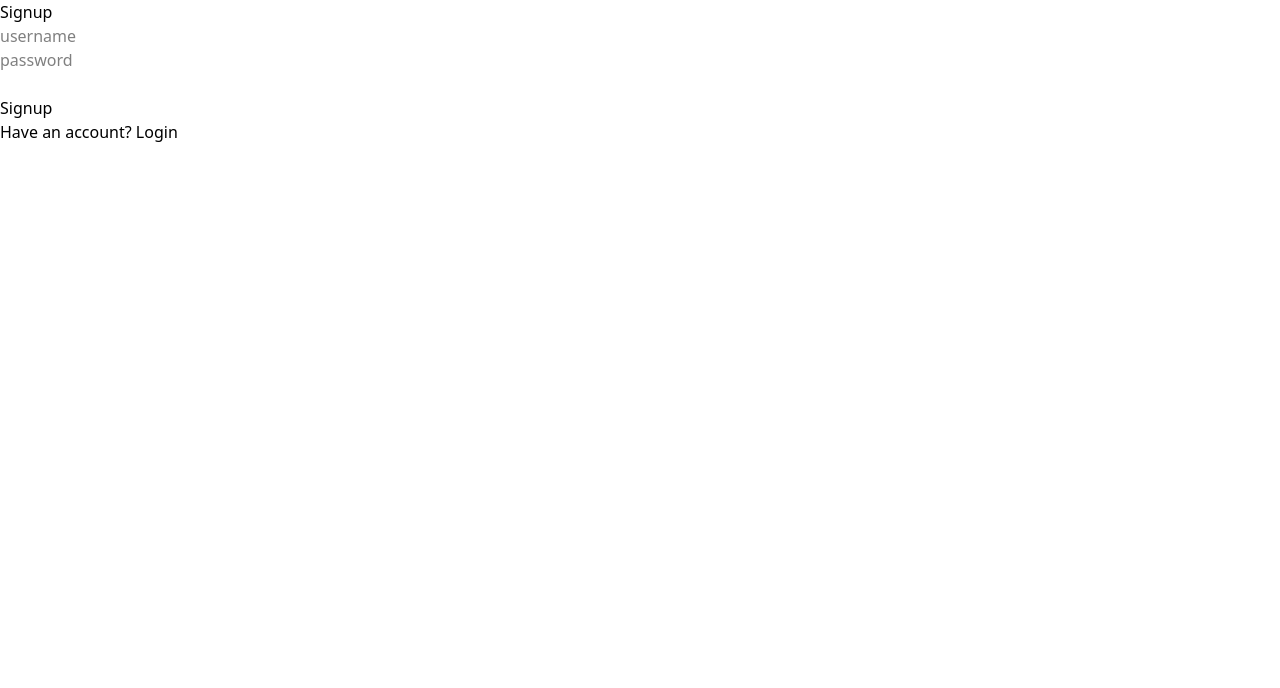
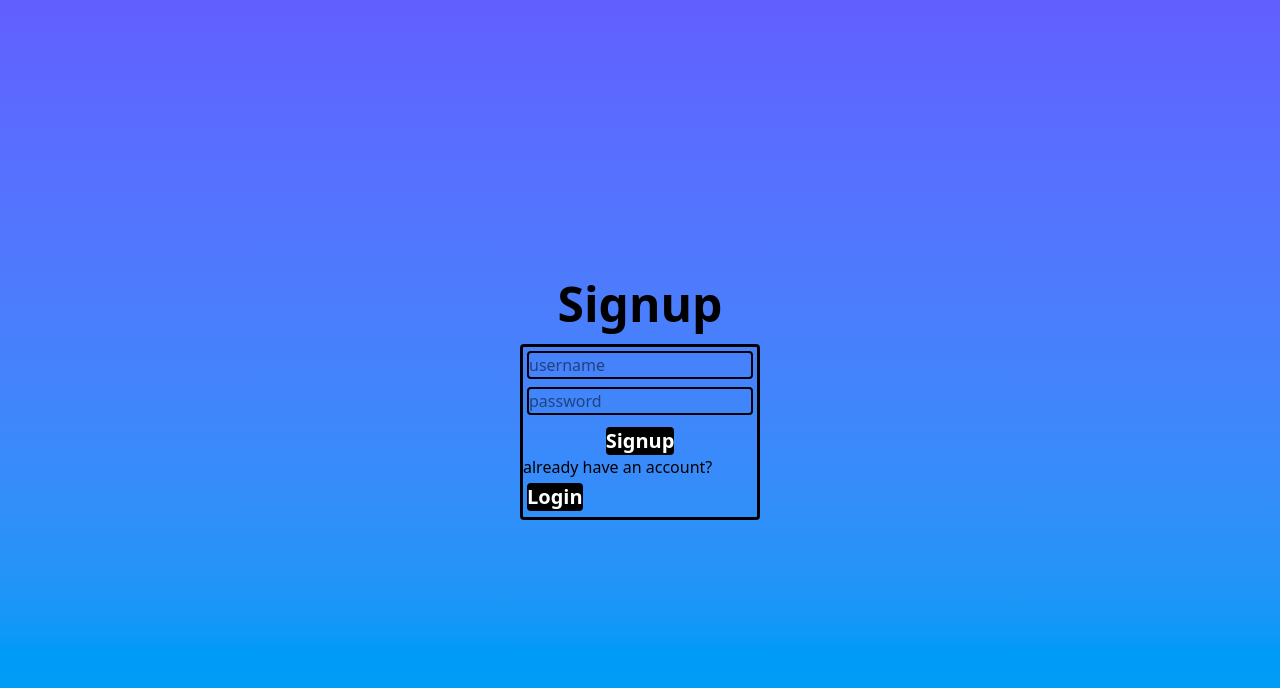
Before and after one commit to mengji-dhanush/todo-frontend, a React (Vite) app: page /signup in a window 1280 px wide. Shown: the top 688 px of the page. Built offline with nearby package versions, Linux system fonts and the light colour scheme.

Commit message:
vercel.json added

```diff
--- a/src/components/Signup.jsx
+++ b/src/components/Signup.jsx
@@ -11,7 +11,6 @@ export default function Signup() {
   };
 
   const signup = async (e) => {
-    e.preventDefault();
     try {
       const response = await fetch(
         "https://todo-backend-p0if.onrender.com/signup",
@@ -41,33 +40,46 @@ export default function Signup() {
   };
 
   return (
-    <>
-      <h2>Signup</h2>
-      <form onSubmit={signup}>
+    <div className="w-full h-screen flex flex-wrap justify-center items-center bg-linear-to-t from-sky-500 to-indigo-500">
+      <div>
+        <div className="w-full text-center text-5xl font-bold">Signup</div>
+        <div className="border-3 border-black rounded h-44 w-60 mt-4">
+          <form className="flex flex-wrap">
             <input
-          type="text"
               name="username"
+              placeholder="username"
               onChange={handleChange}
               value={form.username}
               required
-          placeholder="username"
+              className="w-full border-2 m-1 rounded"
             />
-        <br />
             <input
+              name="password"
               type="password"
-          name="password"
+              placeholder="password"
+              value={form.password}
               onChange={handleChange}
-          value={form.password}
               required
-          placeholder="password"
+              className="w-full border-2 m-1 rounded"
             />
-        <br />
-        <br />
-        <button type="submit">Signup</button>
+            <button
+              onClick={signup}
+              className="rounded bg-black text-white text-xl font-semibold m-auto mt-2 cursor-pointer"
+            >
+              Signup
+            </button>
+            <div>
+              already have an account?{" "}
+              <button
+                onClick={login}
+                className="rounded bg-black text-white text-xl font-semibold m-1 cursor-pointer"
+              >
+                Login
+              </button>
+            </div>
           </form>
-      <div>
-        Have an account? <button onClick={login}>Login</button>
         </div>
-    </>
+      </div>
+    </div>
   );
 }
```
Also changed, not shown: vercel.json (added). Lines whose indentation alone changed are shown as unchanged.
